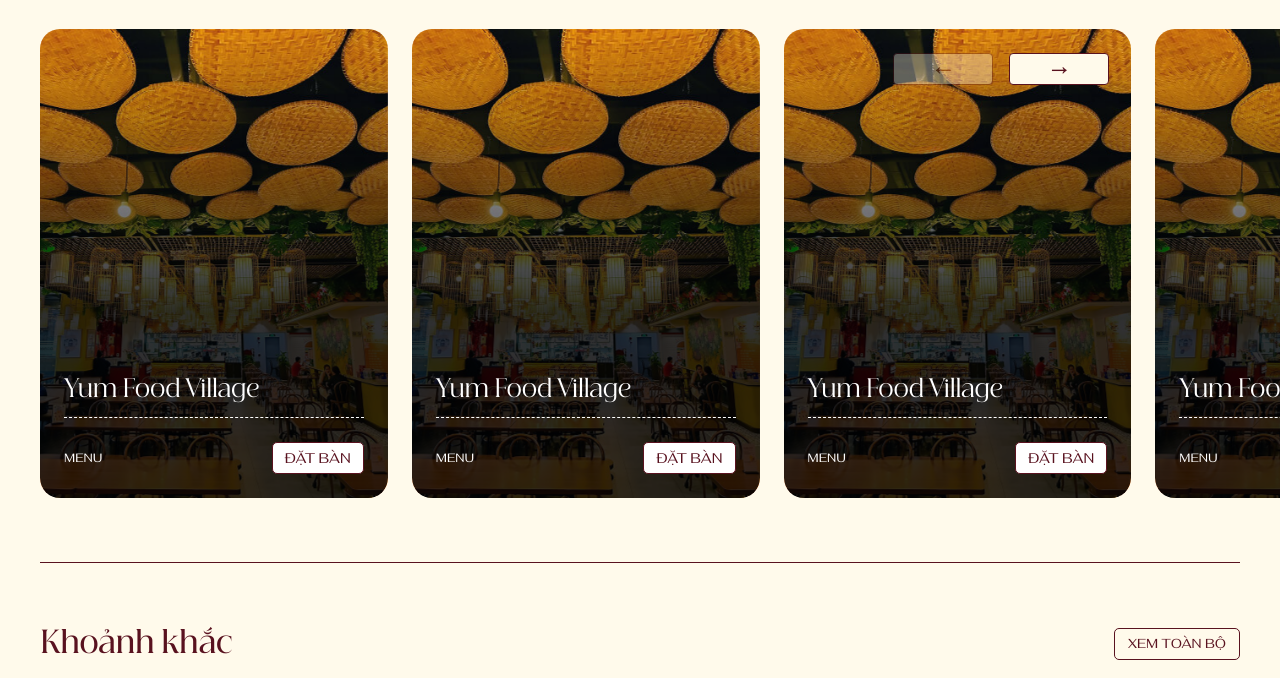
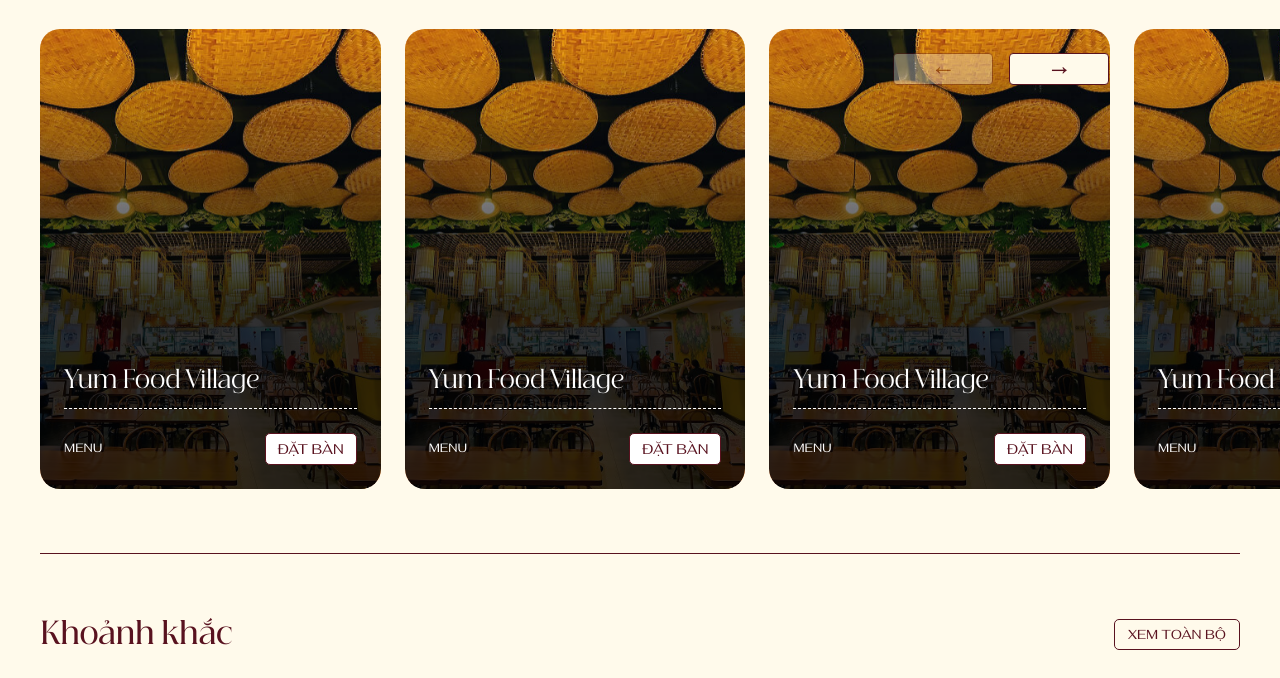
Before and after one commit to alphacreativee/menas-F-B, a website: page index.html in a window 1280 px wide. Shown: the part 903-1581 px from the top of the page. Drawn offline with Linux system fonts and the light colour scheme.

Commit message:
update code

```diff
--- a/assets/scss/_dining.scss
+++ b/assets/scss/_dining.scss
@@ -2,8 +2,9 @@
   padding-bottom: 64px;
 
   &-inner {
+    --dining-gutter: max(40px, calc((100vw - 1272px) / 2));
     width: 100%;
-    padding: 64px 0 0 max(40px, calc((100vw - 1272px) / 2));
+    padding: 64px 0 0 var(--dining-gutter);
   }
 
   &-heading {
@@ -21,6 +22,12 @@
     &:hover .dining-image {
       transform: scale(1.05);
     }
+  }
+
+  &-card-link {
+    position: absolute;
+    inset: 0;
+    z-index: 1;
   }
 
   &-image {
@@ -48,6 +55,7 @@
     flex-direction: column;
     justify-content: flex-end;
     padding: 24px;
+    pointer-events: none;
   }
 
   &-name {
@@ -60,6 +68,7 @@
     display: flex;
     align-items: center;
     justify-content: space-between;
+    pointer-events: auto;
   }
 
   &-menu {
@@ -86,7 +95,10 @@
     );
 
     .swiper {
-      padding-right: 0;
+      width: calc(100% + var(--dining-gutter));
+      margin-left: calc(-1 * var(--dining-gutter));
+      padding-left: var(--dining-gutter);
+      padding-right: var(--gap);
     }
 
     .swiper-button-next,
@@ -108,6 +120,10 @@
     .swiper-button-prev {
       left: calc(var(--pad-left) + var(--slide-w) * 3 + var(--gap) * 2);
       transform: translate(calc(-200% - 22px - var(--btn-gap)), -50%);
+    }
+
+    @media (max-width: 991px) {
+      --gap: 16px;
     }
 
     @media (max-width: 991px) {
@@ -172,13 +188,13 @@
     padding-bottom: 48px;
 
     &-inner {
-      padding-left: 32px;
+      --dining-gutter: 32px;
     }
   }
 
   @media (max-width: 575px) {
     &-inner {
-      padding-left: 24px;
+      --dining-gutter: 24px;
     }
   }
 }
--- a/index.html
+++ b/index.html
@@ -143,6 +143,7 @@
               <div class="swiper-wrapper">
                 <div class="swiper-slide">
                   <div class="dining-box">
+                    <a class="dining-card-link" href="./dining-detail.html" aria-label="Xem chi tiết ẩm thực: Yum Food Village"></a>
                     <div class="dining-image" parallax-image>
                       <img src="./assets/images/del/img-7.jpg" alt="" />
                     </div>
@@ -161,6 +162,7 @@
                 </div>
                 <div class="swiper-slide">
                   <div class="dining-box">
+                    <a class="dining-card-link" href="./dining-detail.html" aria-label="Xem chi tiết ẩm thực: Yum Food Village"></a>
                     <div class="dining-image" parallax-image>
                       <img src="./assets/images/del/img-7.jpg" alt="" />
                     </div>
@@ -179,6 +181,7 @@
                 </div>
                 <div class="swiper-slide">
                   <div class="dining-box">
+                    <a class="dining-card-link" href="./dining-detail.html" aria-label="Xem chi tiết ẩm thực: Yum Food Village"></a>
                     <div class="dining-image" parallax-image>
                       <img src="./assets/images/del/img-7.jpg" alt="" />
                     </div>
@@ -197,6 +200,7 @@
                 </div>
                 <div class="swiper-slide">
                   <div class="dining-box">
+                    <a class="dining-card-link" href="./dining-detail.html" aria-label="Xem chi tiết ẩm thực: Yum Food Village"></a>
                     <div class="dining-image" parallax-image>
                       <img src="./assets/images/del/img-7.jpg" alt="" />
                     </div>
@@ -215,6 +219,7 @@
                 </div>
                 <div class="swiper-slide">
                   <div class="dining-box">
+                    <a class="dining-card-link" href="./dining-detail.html" aria-label="Xem chi tiết ẩm thực: Yum Food Village"></a>
                     <div class="dining-image" parallax-image>
                       <img src="./assets/images/del/img-7.jpg" alt="" />
                     </div>
@@ -233,6 +238,7 @@
                 </div>
                 <div class="swiper-slide">
                   <div class="dining-box">
+                    <a class="dining-card-link" href="./dining-detail.html" aria-label="Xem chi tiết ẩm thực: Yum Food Village"></a>
                     <div class="dining-image" parallax-image>
                       <img src="./assets/images/del/img-7.jpg" alt="" />
                     </div>
```
Also changed, not shown: assets/main/css/style.css, assets/main/css/style.min.css.
